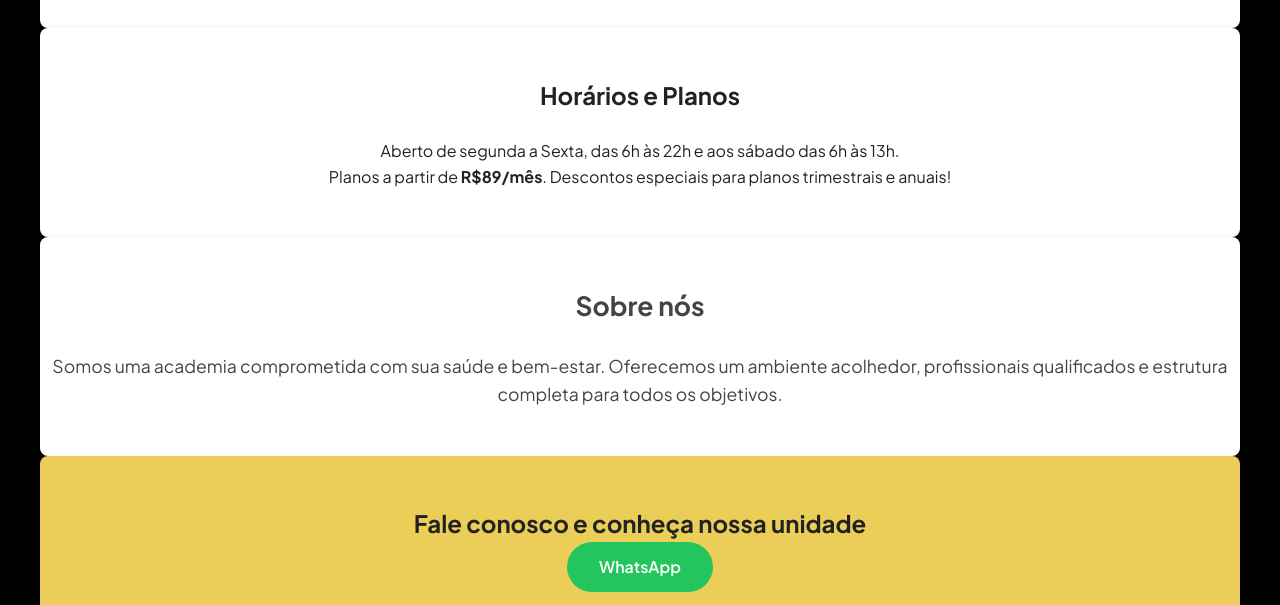
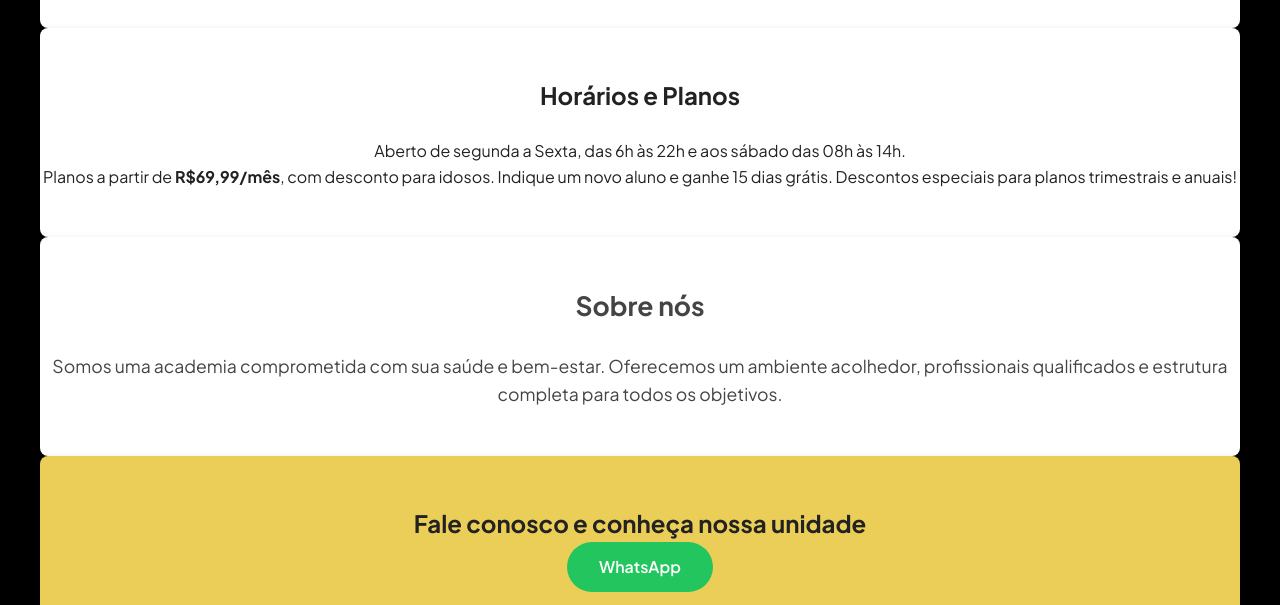
Before and after one commit to Gabriel-Tobias/Extensao-Force, a plain HTML site: page index.html in a window 1280 px wide. Shown: the part 1100-1705 px from the top of the page. Drawn offline with Linux system fonts and the light colour scheme.

Commit message:
Update index.html

```diff
--- a/index.html
+++ b/index.html
@@ -250,8 +250,8 @@
   <!-- Horários e Planos -->
   <section class="container horarios-planos">
     <h2 style="margin-bottom:1.5rem;">Horários e Planos</h2>
-    <p>Aberto de segunda a Sexta, das 6h às 22h e aos sábado das 6h às 13h.</p>
-    <p>Planos a partir de <strong>R$89/mês</strong>. Descontos especiais para planos trimestrais e anuais!</p>
+    <p>Aberto de segunda a Sexta, das 6h às 22h e aos sábado das 08h às 14h.</p>
+    <p>Planos a partir de <strong>R$69,99/mês</strong>, com desconto para idosos. Indique um novo aluno e ganhe 15 dias grátis. Descontos especiais para planos trimestrais e anuais!</p>
   </section>
 
   <!-- Sobre a Academia -->
```
